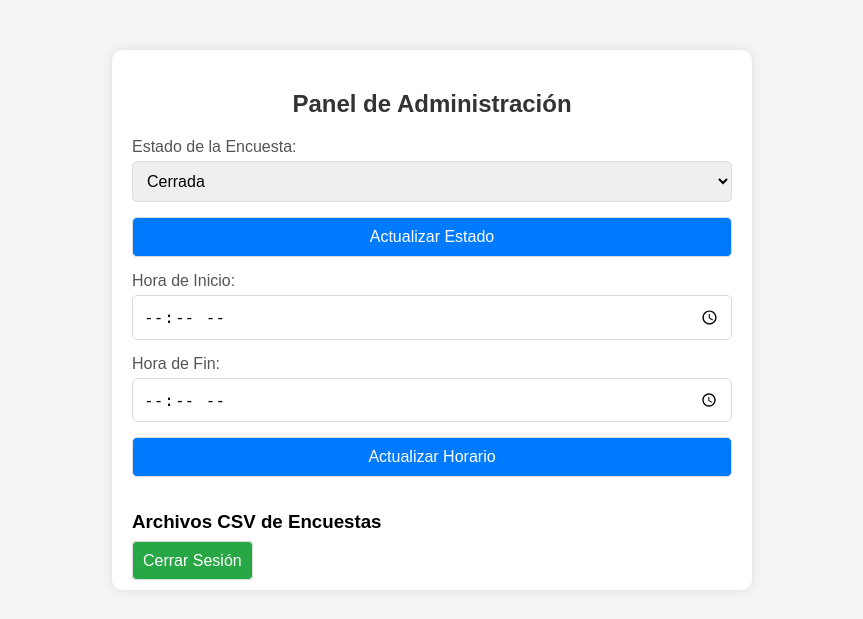
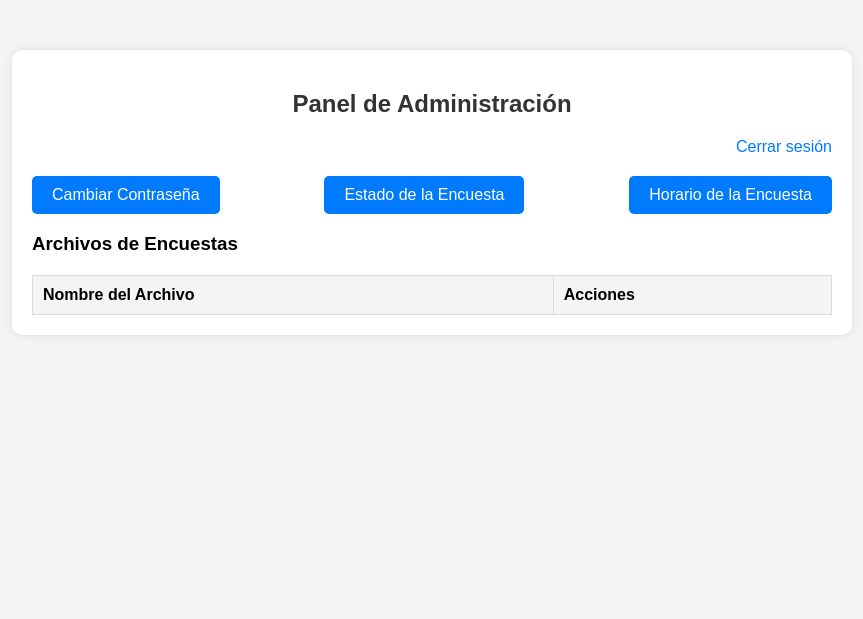
Before and after one commit to yosoyelquesoy/Espontaneos_UMF4, a Flask app: page /admin_dashboard in a window 1280 px wide. Shown: the top 619 px of the page, without its empty margins (208-1071 px from the left). Run offline with Flask 2, Linux system fonts and the light colour scheme; the visitor is signed in with stand-in values (Sample User, id 1); lists and menus that the app fills with data are empty.

Commit message:
Agregar enlace para cambiar contraseña en el panel de administración

```diff
--- a/templates/admin_dashboard.html
+++ b/templates/admin_dashboard.html
@@ -13,7 +13,7 @@
             padding: 0;
         }
         .container {
-            max-width: 600px;
+            max-width: 800px;
             margin: 50px auto;
             padding: 20px;
             background-color: #fff;
@@ -24,119 +24,78 @@
             text-align: center;
             color: #333;
         }
-        form {
+        .logout {
+            text-align: right;
+        }
+        .logout a {
+            color: #007bff;
+            text-decoration: none;
+        }
+        .logout a:hover {
+            text-decoration: underline;
+        }
+        .admin-links {
+            margin-top: 20px;
             display: flex;
-            flex-direction: column;
+            justify-content: space-between;
         }
-        label {
-            margin-bottom: 5px;
-            color: #555;
+        .admin-links a {
+            padding: 10px 20px;
+            background-color: #007bff;
+            color: #fff;
+            text-decoration: none;
+            border-radius: 5px;
+            text-align: center;
         }
-        input, select, button, a {
-            margin-bottom: 15px;
+        .admin-links a:hover {
+            background-color: #0056b3;
+        }
+        table {
+            width: 100%;
+            border-collapse: collapse;
+            margin-top: 20px;
+        }
+        table, th, td {
+            border: 1px solid #ddd;
+        }
+        th, td {
             padding: 10px;
-            border: 1px solid #ddd;
-            border-radius: 5px;
-            font-size: 16px;
+            text-align: left;
         }
-        button, a {
-            background-color: #28a745;
-            color: #fff;
-            text-align: center;
-            text-decoration: none;
-            cursor: pointer;
-        }
-        button:hover, a:hover {
-            background-color: #218838;
-        }
-        button[type="button"] {
-            background-color: #007bff;
-        }
-        button[type="button"]:hover {
-            background-color: #0056b3;
+        th {
+            background-color: #f4f4f4;
         }
     </style>
 </head>
 <body>
     <div class="container">
         <h2>Panel de Administración</h2>
-        <form id="surveyStatusForm">
-            <label for="surveyStatus">Estado de la Encuesta:</label>
-            <select id="surveyStatus" name="surveyStatus">
-                <option value="open" {% if config.status == 'open' %}selected{% endif %}>Abierta</option>
-                <option value="closed" {% if config.status == 'closed' %}selected{% endif %}>Cerrada</option>
-            </select>
-            <button type="button" onclick="updateSurveyStatus()">Actualizar Estado</button>
-        </form>
-
-        <div class="new-line"></div>
-
-        <form id="surveyScheduleForm">
-            <label for="startTime">Hora de Inicio:</label>
-            <input type="time" id="startTime" name="startTime" value="{{ config.start_time }}">
-            <label for="endTime">Hora de Fin:</label>
-            <input type="time" id="endTime" name="endTime" value="{{ config.end_time }}">
-            <button type="button" onclick="updateSurveySchedule()">Actualizar Horario</button>
-        </form>
-
-        <div class="new-line"></div>
-
-        <h3>Archivos CSV de Encuestas</h3>
-        <ul>
-            {% for csv_file in csv_files %}
-            <li>
-                <a href="/download/{{ csv_file }}">{{ csv_file }}</a>
-                <form action="/delete/{{ csv_file }}" method="POST" style="display:inline;">
-                    <button type="submit">Borrar</button>
-                </form>
-            </li>
+        <div class="logout">
+            <a href="{{ url_for('logout') }}">Cerrar sesión</a>
+        </div>
+        <div class="admin-links">
+            <a href="{{ url_for('change_password') }}">Cambiar Contraseña</a>
+            <a href="{{ url_for('update_survey_status') }}">Estado de la Encuesta</a>
+            <a href="{{ url_for('update_survey_schedule') }}">Horario de la Encuesta</a>
+        </div>
+        <h3>Archivos de Encuestas</h3>
+        <table>
+            <tr>
+                <th>Nombre del Archivo</th>
+                <th>Acciones</th>
+            </tr>
+            {% for file in csv_files %}
+            <tr>
+                <td>{{ file }}</td>
+                <td>
+                    <a href="{{ url_for('download', filename=file) }}">Descargar</a>
+                    <form action="{{ url_for('delete', filename=file) }}" method="post" style="display:inline;">
+                        <button type="submit" onclick="return confirm('¿Estás seguro de que deseas eliminar este archivo?');">Eliminar</button>
+                    </form>
+                </td>
+            </tr>
             {% endfor %}
-        </ul>
-
-        <div class="new-line"></div>
-
-        <a href="/logout">Cerrar Sesión</a>
+        </table>
     </div>
-
-    <script>
-        function updateSurveyStatus() {
-            const status = document.getElementById('surveyStatus').value;
-            fetch('/update_survey_status', {
-                method: 'POST',
-                headers: {
-                    'Content-Type': 'application/json'
-                },
-                body: JSON.stringify({status: status})
-            })
-            .then(response => response.json())
-            .then(data => {
-                if (data.success) {
-                    alert('Estado de la encuesta actualizado.');
-                } else {
-                    alert('Error al actualizar el estado de la encuesta.');
-                }
-            });
-        }
-
-        function updateSurveySchedule() {
-            const startTime = document.getElementById('startTime').value;
-            const endTime = document.getElementById('endTime').value;
-            fetch('/update_survey_schedule', {
-                method: 'POST',
-                headers: {
-                    'Content-Type': 'application/json'
-                },
-                body: JSON.stringify({startTime: startTime, endTime: endTime})
-            })
-            .then(response => response.json())
-            .then(data => {
-                if (data.success) {
-                    alert('Horario de la encuesta actualizado.');
-                } else {
-                    alert('Error al actualizar el horario de la encuesta.');
-                }
-            });
-        }
-    </script>
 </body>
 </html>
```
